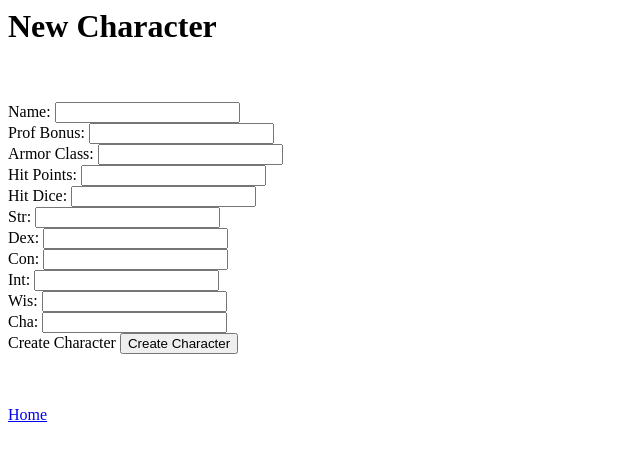
After one commit to Nevets123808/DnDSidekick, a Flask app: page /create in a window 1280 px wide. The commit adds this page. Shown: the top 461 px of the page, without its empty margins (0-640 px from the left). Run offline with Flask 3, Linux system fonts and the light colour scheme.

Commit message:
Created basic forms for character creation/editing

```diff
--- a/application/__init__.py
+++ b/application/__init__.py
@@ -2,9 +2,10 @@ from flask import Flask
 from flask_sqlalchemy import SQLAlchemy
 from sqlalchemy.orm import DeclarativeBase
 
-from os import getenv
+from os import urandom
 app = Flask(__name__)
-
+SECRET_KEY = urandom(32)
+app.config['SECRET_KEY'] = SECRET_KEY
 app.config["SQLALCHEMY_DATABASE_URI"] = "sqlite:///project.db"
 
 class Base(DeclarativeBase):
--- a/application/forms.py
+++ b/application/forms.py
@@ -0,0 +1,32 @@
+from flask_wtf import FlaskForm
+from wtforms import SelectField, StringField, IntegerField, SubmitField
+
+from wtforms.validators import data_required
+
+class NewCharacterForm(FlaskForm):
+    name = StringField("Name: ")# validators=[data_required()])
+    profbonus = IntegerField("Prof Bonus: ")
+    armorclass = IntegerField("Armor Class: ")
+    hitpoints = IntegerField("Hit Points: ")
+    hitdice = StringField("Hit Dice: ")
+    str = IntegerField("Str: ")
+    dex = IntegerField("Dex: ")
+    con = IntegerField("Con: ")
+    int = IntegerField("Int: ")
+    wis = IntegerField("Wis: ")
+    cha = IntegerField("Cha: ")
+    submit = SubmitField("Create Character")
+
+class UpdateCharacterForm(FlaskForm):
+    name = StringField("Name: ")# validators=[data_required()])
+    profbonus = IntegerField("Prof Bonus: ")
+    armorclass = IntegerField("Armor Class: ")
+    hitpoints = IntegerField("Hit Points: ")
+    hitdice = StringField("Hit Dice: ")
+    str = IntegerField("Str: ")
+    dex = IntegerField("Dex: ")
+    con = IntegerField("Con: ")
+    int = IntegerField("Int: ")
+    wis = IntegerField("Wis: ")
+    cha = IntegerField("Cha: ")
+    submit = SubmitField("Update Character")
--- a/application/routes.py
+++ b/application/routes.py
@@ -1,5 +1,6 @@
 from flask import redirect, request, url_for, render_template
-from application.models import Character
+from application.models import *
+from application.forms import *
 from application import app, db
 
 
@@ -13,10 +14,47 @@ def char_list():
     return render_template('charlist.html', chars = chars)
 
 
-@app.route('/create', methods=["POST"])
+@app.route('/create', methods=["GET", "POST"])
 def char_create():
-    char = Character(
-        charname = "Elathon"
-    )
-    db.session.add(char)
-    db.session.commit()
+    form = NewCharacterForm()
+
+    if form.validate_on_submit():
+        charname = form.name.data
+        profbonus = form.profbonus.data
+        ac = form.armorclass.data
+        hp = form.hitpoints.data
+        hitdice = form.hitdice.data
+        str = form.str.data
+        dex = form.dex.data
+        con = form.con.data
+        int = form.int.data
+        wis = form.wis.data
+        cha = form.cha.data
+        character = Character(charname = charname, profbonus = profbonus, armorclass = ac, hitpoints=hp, hitdice = hitdice, str = str, dex = dex, con = con, int = int, wis = wis, cha = cha)
+        db.session.add(character)
+        db.session.commit()
+        return redirect(url_for('char_list'))
+    return render_template('newchar.html', form = form)
+
+
+@app.route('/<int:char_id>', methods=["GET", "POST"])
+def char_update(char_id):
+    character = Character.query.get(char_id)
+    form = UpdateCharacterForm(obj = character)
+    form.populate_obj(character)
+    form.name.data = character.charname
+    if form.validate_on_submit():
+        character.charname = form.name.data
+        character.profbonus = form.profbonus.data
+        character.ac = form.armorclass.data
+        character.hp = form.hitpoints.data
+        character.hitdice = form.hitdice.data
+        character.str = form.str.data
+        character.dex = form.dex.data
+        character.con = form.con.data
+        character.int = form.int.data
+        character.wis = form.wis.data
+        character.cha = form.cha.data
+        db.session.commit()
+        return redirect(url_for('char_list'))
+    return render_template('newchar.html', form = form, char = character)
--- /dev/null
+++ b/application/templates/newchar.html
@@ -0,0 +1,19 @@
+{% extends 'layout.html' %}
+{% block body_content %}
+<h1> New Character </h1>
+    <form method = Post style="white-space: pre-line">
+        {{form.hidden_tag()}}
+        {{form.name.label}} {{form.name}}
+        {{form.profbonus.label}} {{form.profbonus}}
+        {{form.armorclass.label}} {{form.armorclass}}
+        {{form.hitpoints.label}} {{form.hitpoints}}
+        {{form.hitdice.label}} {{form.hitdice}}
+        {{form.str.label}}  {{form.str}}
+        {{form.dex.label}}  {{form.dex}}
+        {{form.con.label}}  {{form.con}}
+        {{form.int.label}}  {{form.int}}
+        {{form.wis.label}}  {{form.wis}}
+        {{form.cha.label}}  {{form.cha}}
+        {{form.submit.label}}  {{form.submit}}
+    </form>
+{% endblock body_content %}
```
Also changed, not shown: application/models.py (+79 -7 lines), application/templates/charlist.html (+22 -1 lines), application/templates/updatechar.html (added, +19 -0 lines), create.py (+40 -1 lines), requirements.txt (added, +13 -0 lines).
